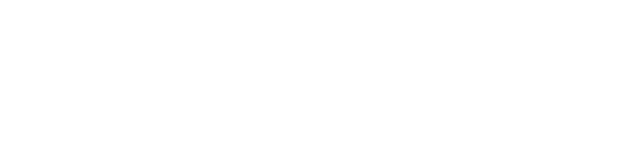
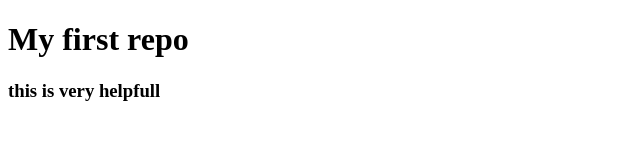
Before and after one commit to Rayhan191/Zero, a plain HTML site: page index.html in a window 1280 px wide. Shown: the whole page, without its empty margins (0-640 px from the left). Drawn offline with Linux system fonts and the light colour scheme.

Commit message:
added header

```diff
--- a/index.html
+++ b/index.html
@@ -7,6 +7,7 @@
     <title>Document</title>
 </head>
 <body>
-
+    <h1>My first repo</h1>
+    <h3>this is very helpfull</h3>
 </body>
 </html>
```
